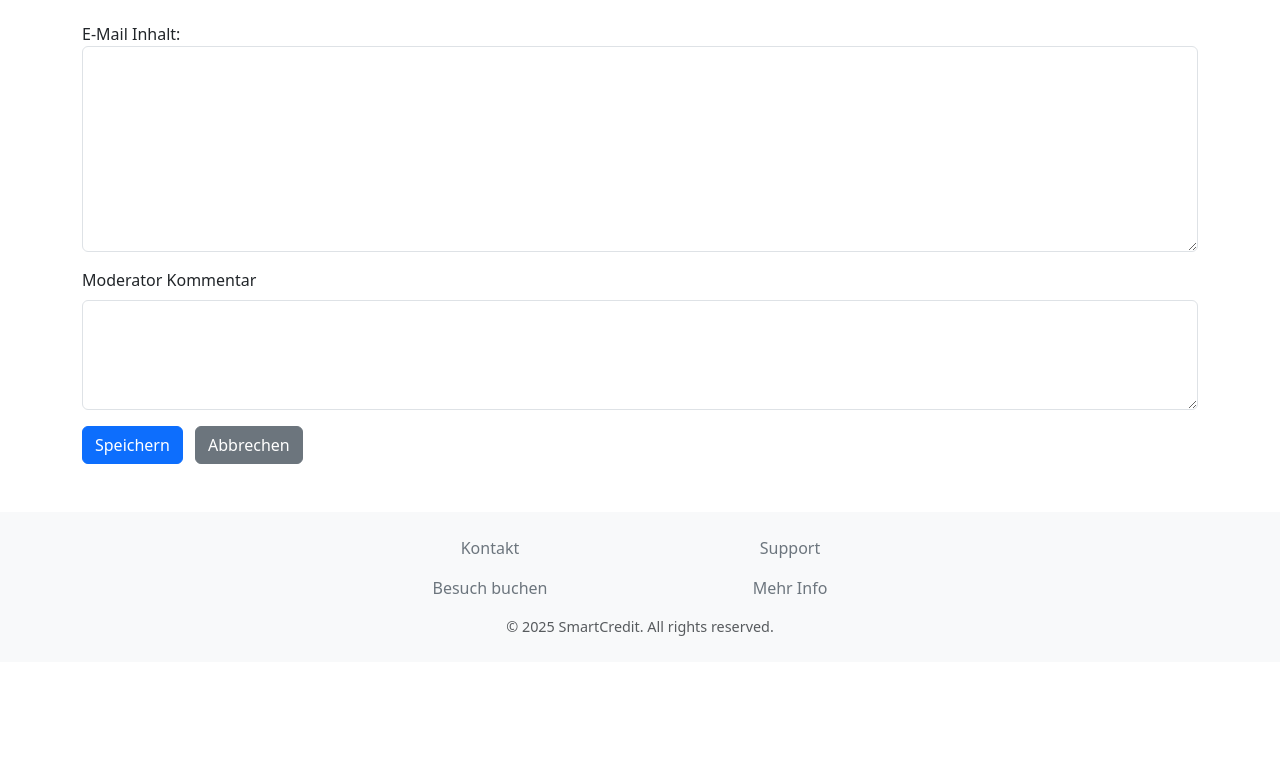
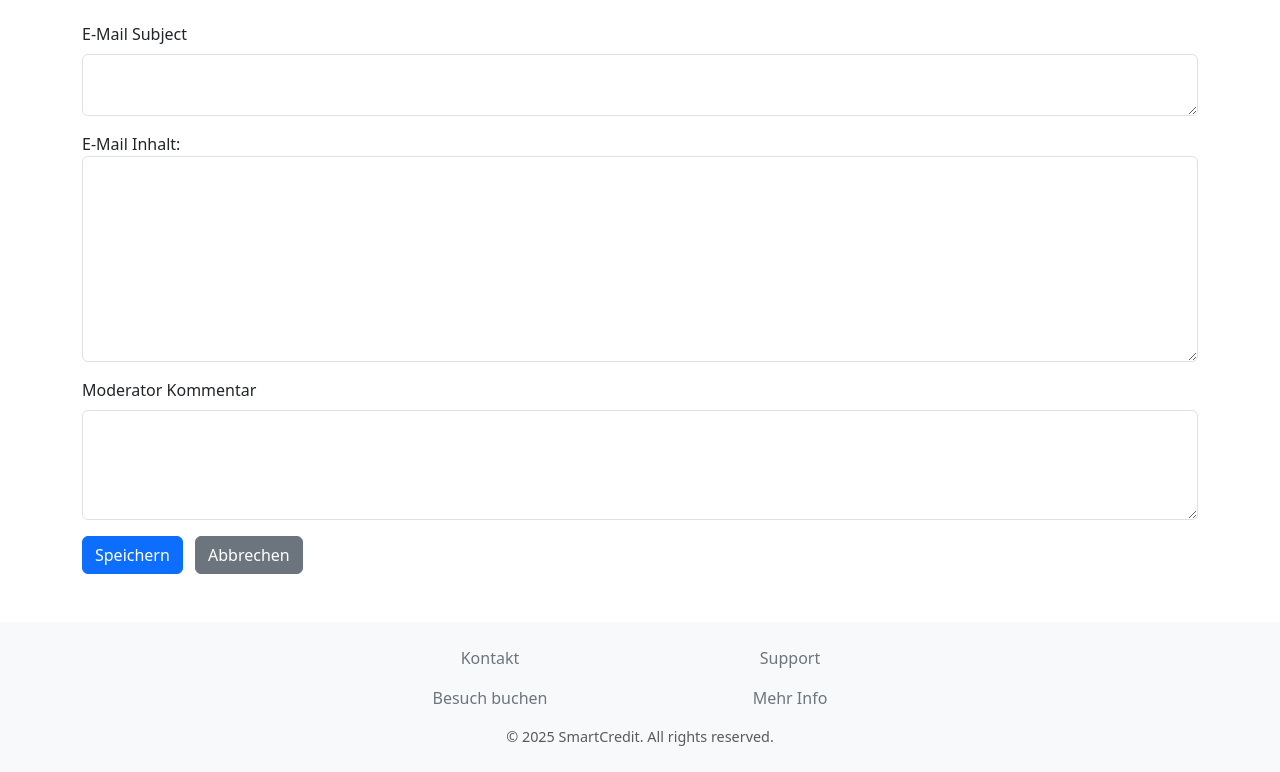
Before and after one commit to MrBryant8/AI-credit-offer-generation-system, a Django app: template app/core/templates/creditoffer_edit_email.html in a window 1280 px wide. Shown: the part 144-916 px from the top of the page. Before the commit the page ends 780 px from the top, so only its background shows below. Run offline with Django 5.2, Linux system fonts and the light colour scheme; the template is opened without the code that fills it: values that come from a table or form of the project are taken from there, others are empty.

Commit message:
Adjust edit email field in offer detail

```diff
--- a/app/core/forms.py
+++ b/app/core/forms.py
@@ -34,12 +34,14 @@
 class EditOfferEmailForm(forms.ModelForm):
     class Meta:
         model = CreditOffer
-        fields = ['email_content', 'moderator_feedback']
+        fields = ['email_subject', 'email_content', 'moderator_feedback']
         widgets = {
+            'email_subject': forms.Textarea(attrs={'rows': 2, 'class': 'form-control'}),
             'email_content': forms.Textarea(attrs={'rows': 8, 'class': 'form-control'}),
             'moderator_feedback': forms.Textarea(attrs={'rows': 4, 'class': 'form-control'}),
         }
         labels = {
+            'email_subject': 'E-Mail Subject',
             'email_content': 'E-Mail Inhalt',
             'moderator_feedback': 'Moderator Kommentar',
         }
--- a/app/core/models/offers.py
+++ b/app/core/models/offers.py
@@ -8,6 +8,7 @@
     client = models.ForeignKey(Client, on_delete=models.CASCADE)
     loan_type = models.ForeignKey(Loan,on_delete=models.PROTECT, null=True, blank=True)
     email_content = models.TextField(unique=True, null=True, blank=True)
+    email_subject = models.TextField(null=True, blank=True)
     created_at = models.DateTimeField(auto_now_add=True)
     updated_at = models.DateTimeField(auto_now=True)
     moderator_feedback = models.TextField(null=True, blank=True)
--- a/app/core/templates/creditoffer_edit_email.html
+++ b/app/core/templates/creditoffer_edit_email.html
@@ -6,6 +6,20 @@
 
   <form method="post">
     {% csrf_token %}
+
+    <div class="mb-3 position-relative">
+        <label for="{{ form.email_subject.id_for_label }}" class="form-label">
+            {{ form.email_subject.label }}
+            <span tabindex="0" class="text-muted ms-1" data-bs-toggle="tooltip" data-bs-placement="right" title="Der Betreff der E-Mail, die an den Kunden gesendet wird.">
+                <i class="bi bi-question-circle"></i>
+            </span>
+        </label>
+        {{ form.email_subject }}
+        {% if form.email_subject.errors %}
+            <div class="text-danger">{{ form.email_subject.errors }}</div>
+        {% endif %}
+    </div>
+
     <div class="mb-3">
         {{ form.email_content.label_tag }}
         {{ form.email_content }}
@@ -14,6 +28,7 @@
         {% endif %}
     </div>
 
+    <!-- Moderator Feedback Field -->
     <div class="mb-3 position-relative">
         <label for="{{ form.moderator_feedback.id_for_label }}" class="form-label">
             {{ form.moderator_feedback.label }}
@@ -30,5 +45,6 @@
     <button type="submit" class="btn btn-primary">Speichern</button>
     <a href="{% url 'offer_detail' object.id %}" class="btn btn-secondary ms-2">Abbrechen</a>
 </form>
+
 </div>
 {% endblock %}
--- a/app/core/views/agents/config/tasks.yaml
+++ b/app/core/views/agents/config/tasks.yaml
@@ -10,7 +10,7 @@
     Also please keep in mind the demographic details of the person sucha as age - {client_age}, sex - {client_sex}.
     Do not explicitly mention them, just adjust your tone based on the client's demographic situation, so that the email sounds more appealing to the client.
     As next steps, make sure to prompt the user to accept the offer, if they like it, and book a consulting hour with a specialist at {bank_address} through {bank_phone_number}.
-    Make sure to end the email with a formal regard from SmartCredit.
+    Make sure to end the email with a formal regard from SmartCredit. You can use emojis if the demographic situation of the customer finds it suitable..
   expected_output: >
     A draft email that should follow the specified structure and formatting guidelines.
   agent: email_assistant
@@ -29,5 +29,5 @@
         "email_text": "plain text email body",
     }
 
-    Do not include any text before or after the JSON object.
+    Do not include any text before or after the JSON object. In the 'email_text' value do not allow **, just plain text and Emojis if the user is young enough.
   agent: email_qa_agent
--- a/app/core/views/general.py
+++ b/app/core/views/general.py
@@ -200,7 +200,7 @@
 
     def get(self, request):
         deactivate_old_credit_offers()
-        credit_offers = CreditOffer.objects.filter(is_active=True)
+        credit_offers = CreditOffer.objects.filter(is_draft=True)
         return render(request, 'suggested-offers.html', {'credit_offers': credit_offers})
 
 
--- a/services/client_management/Client_REST_Interface.py
+++ b/services/client_management/Client_REST_Interface.py
@@ -60,13 +60,14 @@
         headers["Accept"] = "application/json"
 
         response = requests.post(url, json=payload, headers=headers, timeout=60)
-        return response.text
+        return response.json()
 
-    def save_offer(self, client_type_id, loan_type_id, email_content):
+    def save_offer(self, client_type_id, loan_type_id, email_subject, email_content):
         url = f"{self.rest_url}/credit-offers/"
         payload = {
             "client": client_type_id,
             "loan_type": loan_type_id,
+            "email_subject": email_subject,
             "email_content": email_content
         }
         response = requests.post(url, json=payload, headers=self.headers, timeout=60)
--- a/services/client_management/main.py
+++ b/services/client_management/main.py
@@ -10,7 +10,8 @@
             continue
 
         cm.create_offer(client)
-        break #TODO: remove when not in dev
+        cm.rest.add_risk_score_to_customer(client.get("id"), low_risk_probability)
+
 
 
 run_pipeline()
```
Also changed, not shown: app/core/templates/offer-detail.html (+7 -2 lines), services/client_management/ClientManager.py (+4 -4 lines), app/core/migrations/0004_creditoffer_email_subject.py (added). Lines whose indentation alone changed are shown as unchanged.
